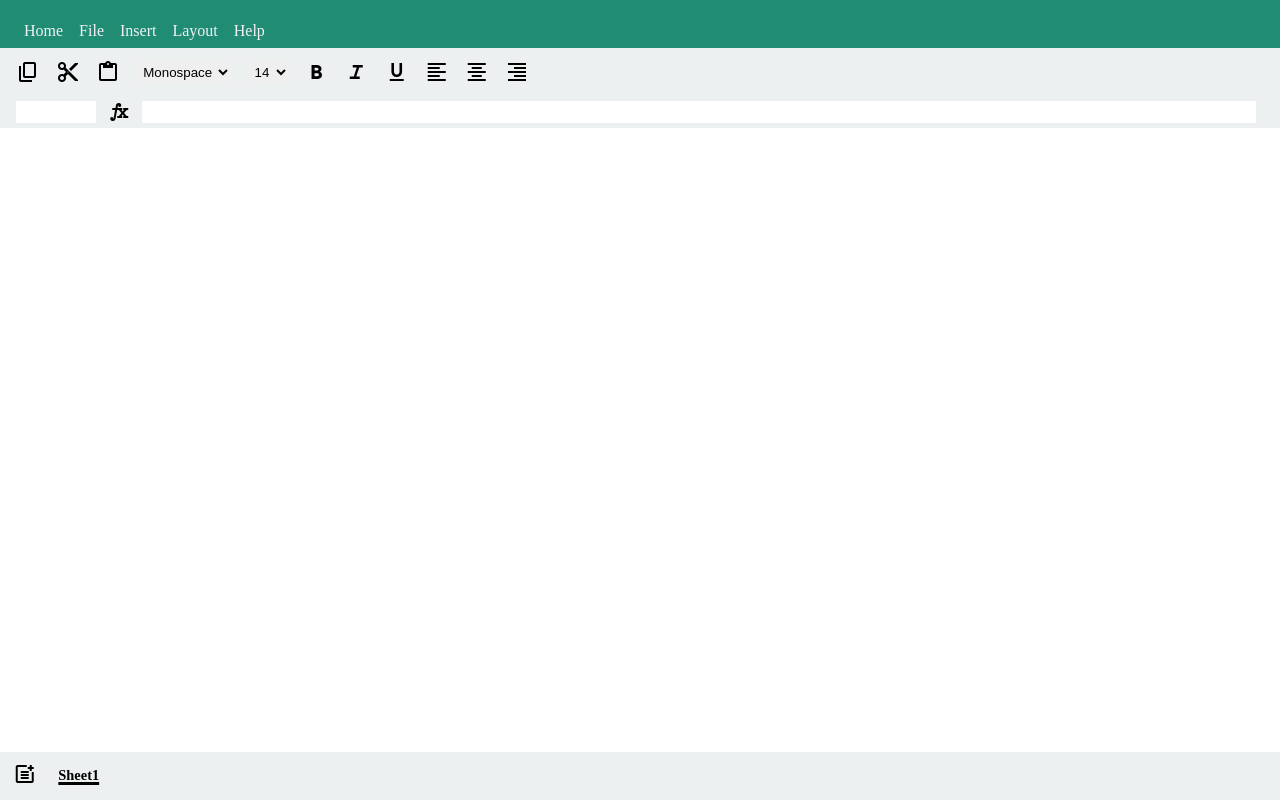
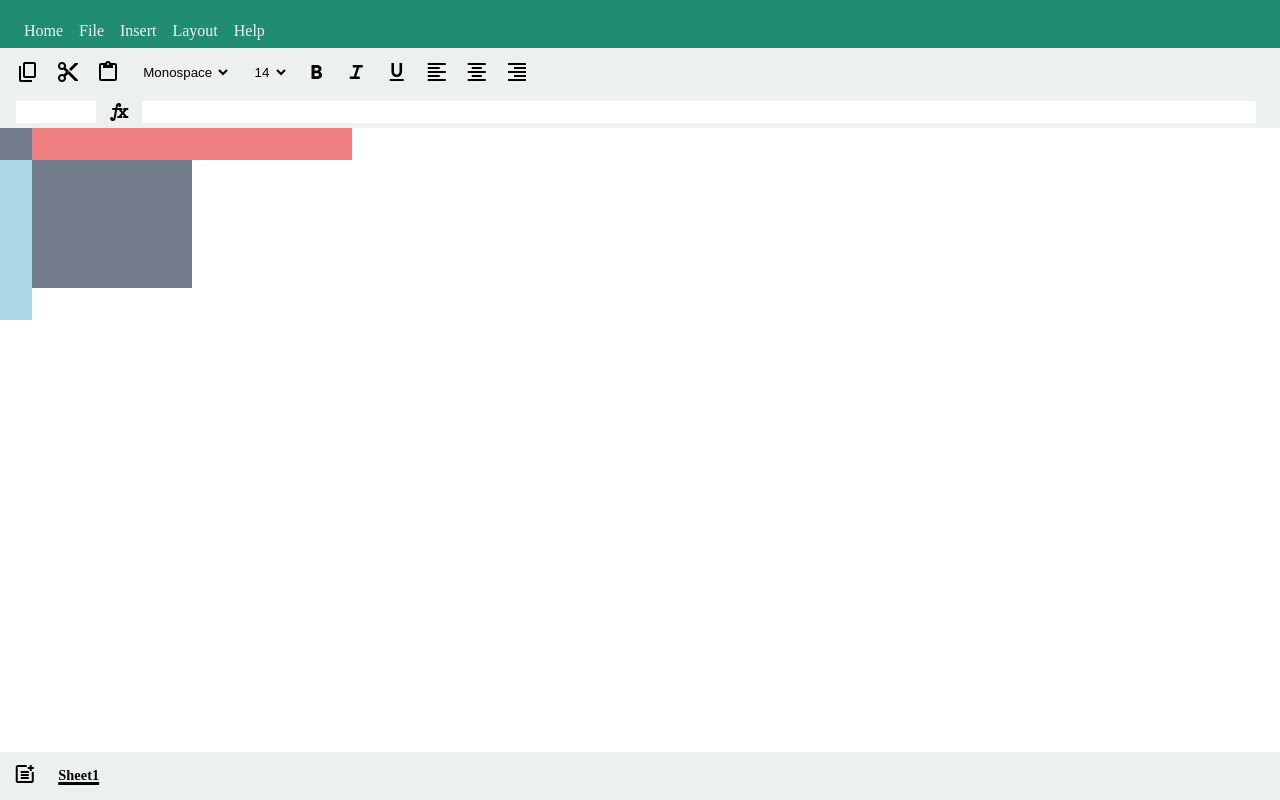
Before and after one commit to twi05/Bharat-Sheet, a plain HTML site: page index.html in a window 1280 px wide. Drawn offline with nearby package versions, Linux system fonts and the light colour scheme.

Commit message:
style:cell container

```diff
--- a/index.html
+++ b/index.html
@@ -54,7 +54,16 @@
 
     </div>
 
-    <div class="grid-cont"></div>
+    <div class="grid-cont">
+        <div class="top-left-dummy-box"></div>
+        <div class="address-col-cont"></div>
+        <div class="cells-cont">
+
+            <div class="address-row-cont"></div>
+        </div>
+
+
+    </div>
 
     <div class="sheet-actions-cont">
       <div class="sheet-add-icon">
--- a/style.css
+++ b/style.css
@@ -107,4 +107,31 @@ body {
 
 .grid-cont {
   height: calc(100vh - 3rem - 3rem - 2rem - 3rem);
+  position: relative;
 }
+
+.top-left-dummy-box{
+  height: 2rem;
+  width: 2rem;
+  background-color: #747d8c;
+}
+.cells-cont{
+  position: absolute;
+  top: 0;
+  left: 2rem;
+  width: 10rem;
+  height: 10rem;
+  background-color: #747d8c;
+}
+
+.address-col-cont{
+  height: 10rem;
+  width: 2rem;
+  background-color: lightblue;
+}
+.address-row-cont{
+  height: 2rem;
+  width: 20rem;
+  background-color: lightcoral;
+
+}
```
